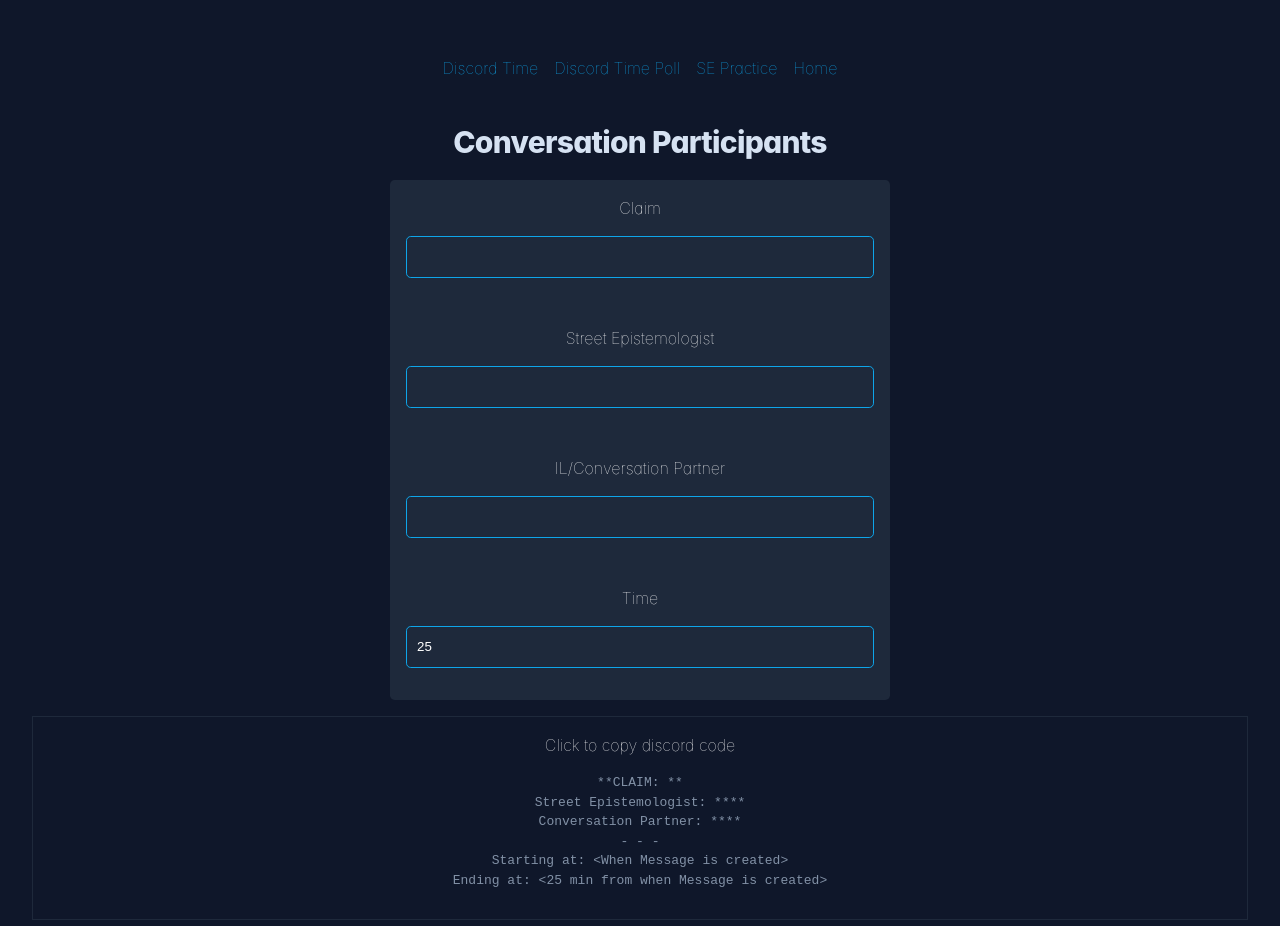
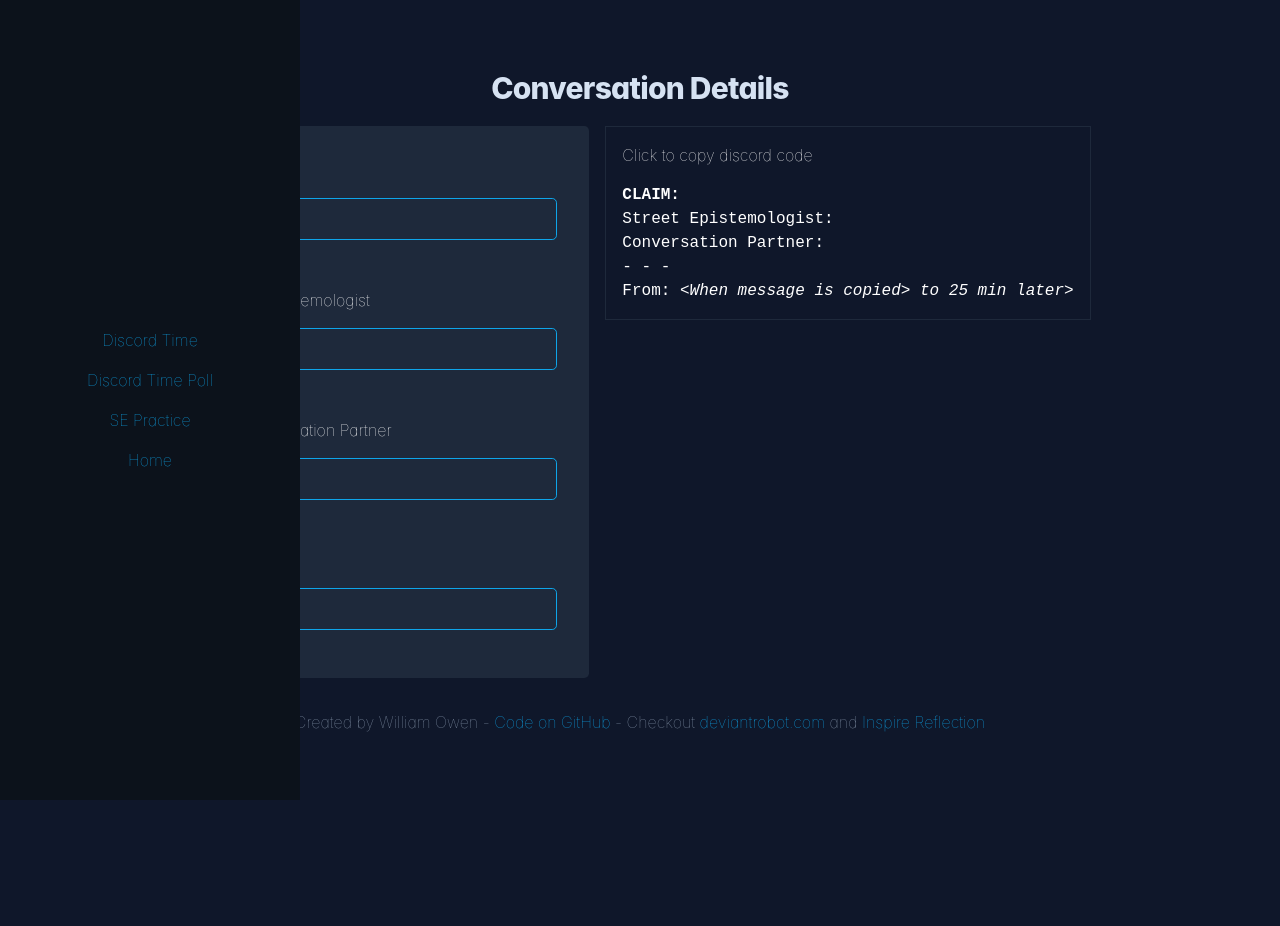
Before and after one commit to William-Owen/quick-discord-tools, a React (Create React App) app: page /se-practice in a window 1280 px wide. Shown: the top 926 px of the page. After the commit the page ends 800 px from the top, so only its background shows below. Built offline with nearby package versions, Linux system fonts and the light colour scheme.

Commit message:
Layout fixes and redirects

```diff
--- a/src/components/App/App.module.sass
+++ b/src/components/App/App.module.sass
@@ -1,3 +1,5 @@
+@import url('https://fonts.googleapis.com/css2?family=Roboto:ital,wght@0,100;0,300;0,900;1,100;1,300&display=swap')
+
 :root
 
 	--color-ocean: #0f172a
@@ -13,12 +15,13 @@
 	font-feature-settings: "cv02","cv03","cv04","cv11"
 	-webkit-text-size-adjust: 100%
 	tab-size: 4
-	font-family: 'Inter', sans-serif
+	font-family: 'Roboto', sans-serif
 	-webkit-font-smoothing: antialiased
 	-webkit-text-size-adjust: 100%
 	line-height: 1.5
 	font-weight: 100
-	padding: 2rem
+	padding: 0
+	margin: 0
 
 *,
 *:before,
@@ -29,9 +32,14 @@
 
 .App
 
+	display: flex
+	flex-direction: row
+	justify-content: center
+	align-items: center
+	height: 100vh
 	text-align: center
 	min-height: 100vh
-	overflow-x: hidden
+	// overflow-x: hidden
 
 h1, h2, h3, h4, h5, h6
 
@@ -56,13 +64,25 @@ a, a:visited, a:hover, a:active
 
 nav
 
-	display: inline-flex
-	flex-direction: row
-	justify-content: space-between
+	position: fixed
+	top: 0
+	left: 0
+	height: 100vh
+	width: 300px
+	background: var(--color-island-alt)
+	display: flex
+	flex-direction: column
+	justify-content: center
 	align-items: center
 	padding: 1rem
-
+	z-index: 1000000
 	a
 
 		display: block
 		padding: .5rem
+
+main
+
+	padding: 2rem
+	flex-grow: 1
+	overflow: x-scroll
--- a/src/components/App/App.tsx
+++ b/src/components/App/App.tsx
@@ -18,6 +18,7 @@ function App() {
 			</nav>
 
 			<main>
+
 				<Routes>
 					<Route path="/" element={
 						<>
@@ -31,6 +32,12 @@ function App() {
 
 				</Routes>
 
+				<footer>
+
+					<p>Created by William Owen - <a href="https://github.com/William-Owen/quick-discord-tools">Code on GitHub</a> - Checkout <a href="https://deviantrobot.com/">deviantrobot.com</a> and <a href="https://www.youtube.com/c/inspirereflection">Inspire Reflection</a></p>
+
+				</footer>
+
 			</main>
 
 		</div>
--- a/src/components/CopyTextToClipboard/CopyTextToClipboard.tsx
+++ b/src/components/CopyTextToClipboard/CopyTextToClipboard.tsx
@@ -55,7 +55,7 @@ const CopyTextToClipboard: React.FC<CopyTextToClipboardProps> = ({ children, cla
 
 		<div data-testid='CopyTextToClipboard' onClick={handleClick} className={rootClassName}>
 
-			<div className={style.copied}>Copied to clipboard</div>
+			{wasCopied && <div className={style.copied}>Copied to clipboard</div> }
 			<div className={style.clickToCopyText}>{clickToCopyText}</div>
 
 			{children}
--- a/src/pages/PageDiscordTime/PageDiscordTime.module.sass
+++ b/src/pages/PageDiscordTime/PageDiscordTime.module.sass
@@ -13,7 +13,6 @@
 		flex-direction: row
 		justify-content: center
 		align-items: flex-start
-		width: 100vw
 		gap: 1rem
 
 	.childCard
--- a/src/pages/PageMultipleDiscordTime/PageMultipleDiscordTime.tsx
+++ b/src/pages/PageMultipleDiscordTime/PageMultipleDiscordTime.tsx
@@ -65,6 +65,8 @@ const PageMultipleDiscordTime: React.FC = () => {
 
 	const removeItemByIndex = (index: number) => {
 
+		// prevent event bubbling
+
 		const newArray = [...dateTimeArray]
 		newArray.splice(index, 1)
 		setDateTimeArray(newArray)
@@ -113,8 +115,9 @@ const PageMultipleDiscordTime: React.FC = () => {
 
 							{dateTimeArray.map((dateTime, index) => {
 
-								return(<div key={index}>{moment(dateTime).format("dddd, MMMM D, YYYY [at] HH:mm")} <Button size="text" label="Remove" onClick={()=>{
+								return(<div key={index}>{moment(dateTime).format("dddd, MMMM D, YYYY [at] HH:mm")} <Button size="text" label="Remove" onClick={(e)=>{
 
+									e.preventDefault()
 									removeItemByIndex(index)
 
 								}} /> </div>)
--- a/src/pages/PageSEPracticeTools/PageSEPracticeTools.module.sass
+++ b/src/pages/PageSEPracticeTools/PageSEPracticeTools.module.sass
@@ -1,10 +1,21 @@
 .PageSEPracticeTools
 
-	display: block
+	.Layout
+
+		display: inline-flex
+		flex-direction: row
 
 .sessionDetails
 
-	max-width: 500px
+	width: 400px
 	background: var(--color-island)
 	border-radius: var(--base-radius)
-	margin: 0 auto 1rem
+	margin: 0 1rem 1rem 0
+	padding: 1rem
+	text-align: left
+
+.childCard
+
+	text-align: left
+	color: white
+	font-family: Arial, Helvetica, sans-serif
--- a/src/pages/PageSEPracticeTools/PageSEPracticeTools.tsx
+++ b/src/pages/PageSEPracticeTools/PageSEPracticeTools.tsx
@@ -20,14 +20,6 @@ const PageDiscordTime: React.FC = () => {
 
 	}
 
-	const discordMessage = dedent(`
-		**CLAIM: ${claimText.toUpperCase()}**
-		Street Epistemologist: **${seName}**
-		Conversation Partner: **${cpName}**
-		- - -
-		Starting at: <When Message is created>
-		Ending at: <${time} min from when Message is created>`)
-
 	const makeDiscordMessage = () => {
 
 		const currentTime = moment(new Date())
@@ -48,9 +40,11 @@ const PageDiscordTime: React.FC = () => {
 
 	return (
 
-		<div data-testid="Page-PageDiscordTime" className={style.PageDiscordTime}>
+		<div data-testid="Page-PageDiscordTime" className={style.PageSEPracticeTools}>
 
-			<h1>Conversation Participants</h1>
+			<h1>Conversation Details</h1>
+
+			<div className={style.Layout}>
 
 				<div className={style.sessionDetails}>
 
@@ -61,27 +55,28 @@ const PageDiscordTime: React.FC = () => {
 
 				</div>
 
-			<div className={style.displayGrid}>
-
-				{discordMessage &&
-
-					<>
+				<div>
 
 					<div className={style.cardContainer}>
 
 						<div className={style.childCard}>
 
 							<CopyTextToClipboard clickToCopyText="Click to copy discord code" textToCopy={makeDiscordMessage}>
-									<pre>{discordMessage}</pre>
+
+								<strong>CLAIM: {claimText.toUpperCase()}</strong><br />
+								Street Epistemologist: <strong>{seName}</strong><br />
+								Conversation Partner: <strong>{cpName}</strong><br />
+								- - -<br />
+								From: <em>&lt;When message is copied&gt; to {time} min later&gt;</em>
+
 							</CopyTextToClipboard>
 
 						</div>
 
 					</div>
 
-					</>
 
-				}
+				</div>
 
 			</div>
 
```
Also changed, not shown: 1 other file (tests, documents, lock files or other folders). Lines whose indentation alone changed are shown as unchanged.
